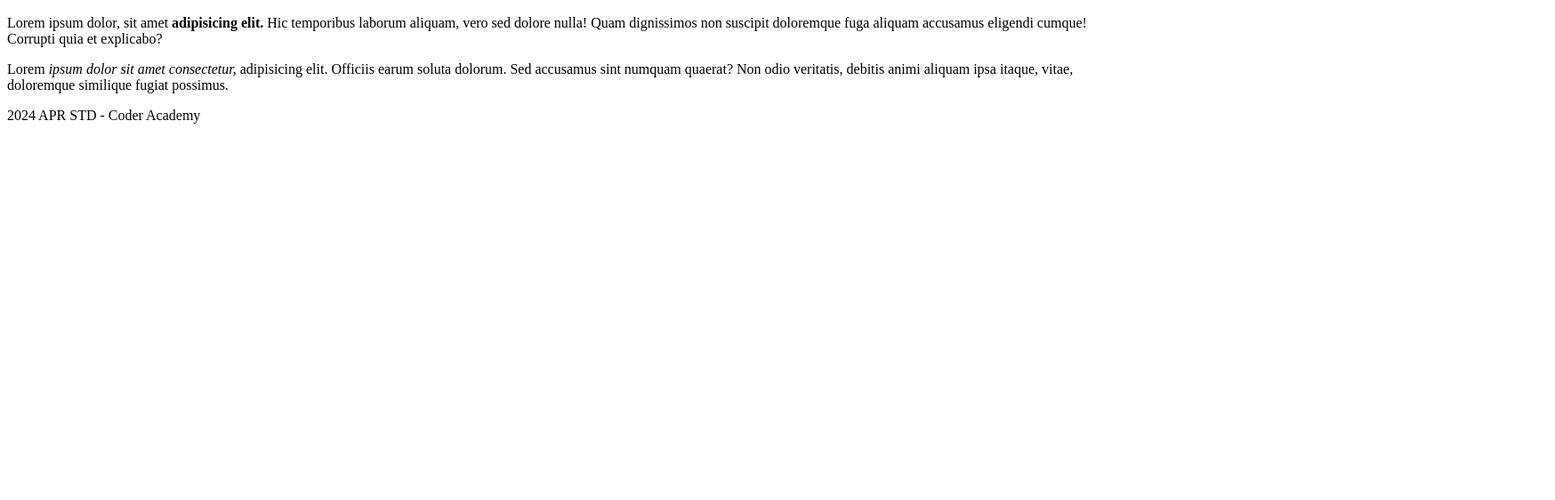
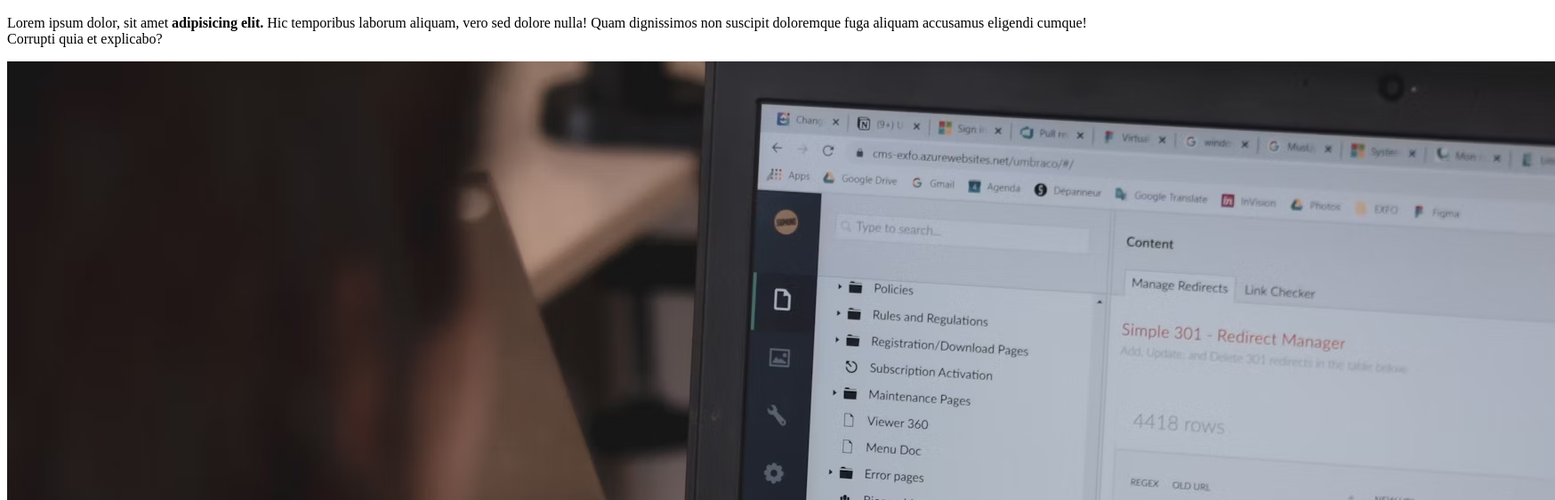
Before and after one commit to tiffanyv185/t1w1-into-to-webs, a plain HTML site: page Index.html in a window 1280 px wide. Shown: the part 110-672 px from the top of the page at 89% size, 1748 px wide, since content can reach past the window. Drawn offline with Linux system fonts and the light colour scheme.

Commit message:
add image and learnt about attributes

```diff
--- a/Index.html
+++ b/Index.html
@@ -3,7 +3,7 @@
 <head>
     <meta charset="UTF-8">
     <meta name="viewport" content="width=device-width, initial-scale=1.0">
-    <title>Into to Web</title>
+    <title>Intro to Web</title>
 </head>
 <body>
 <header>
@@ -12,7 +12,7 @@
 </header>
   <article>
     <p>Lorem ipsum dolor, sit amet <strong>adipisicing elit.</strong>  Hic temporibus laborum aliquam, vero sed dolore nulla! Quam dignissimos non suscipit doloremque fuga aliquam accusamus eligendi cumque! Corrupti quia et explicabo?</p>
-
+    <img src="./Photo1.avif" alt="Image of laptop screen, picked from unsplash">
     <p>Lorem <em>ipsum dolor sit amet consectetur,</em> adipisicing elit. Officiis earum soluta dolorum. Sed accusamus sint numquam quaerat? Non odio veritatis, debitis animi aliquam ipsa itaque, vitae, doloremque similique fugiat possimus.</p>
   </article>
 
```
Also changed, not shown: Photo1.avif (added).
